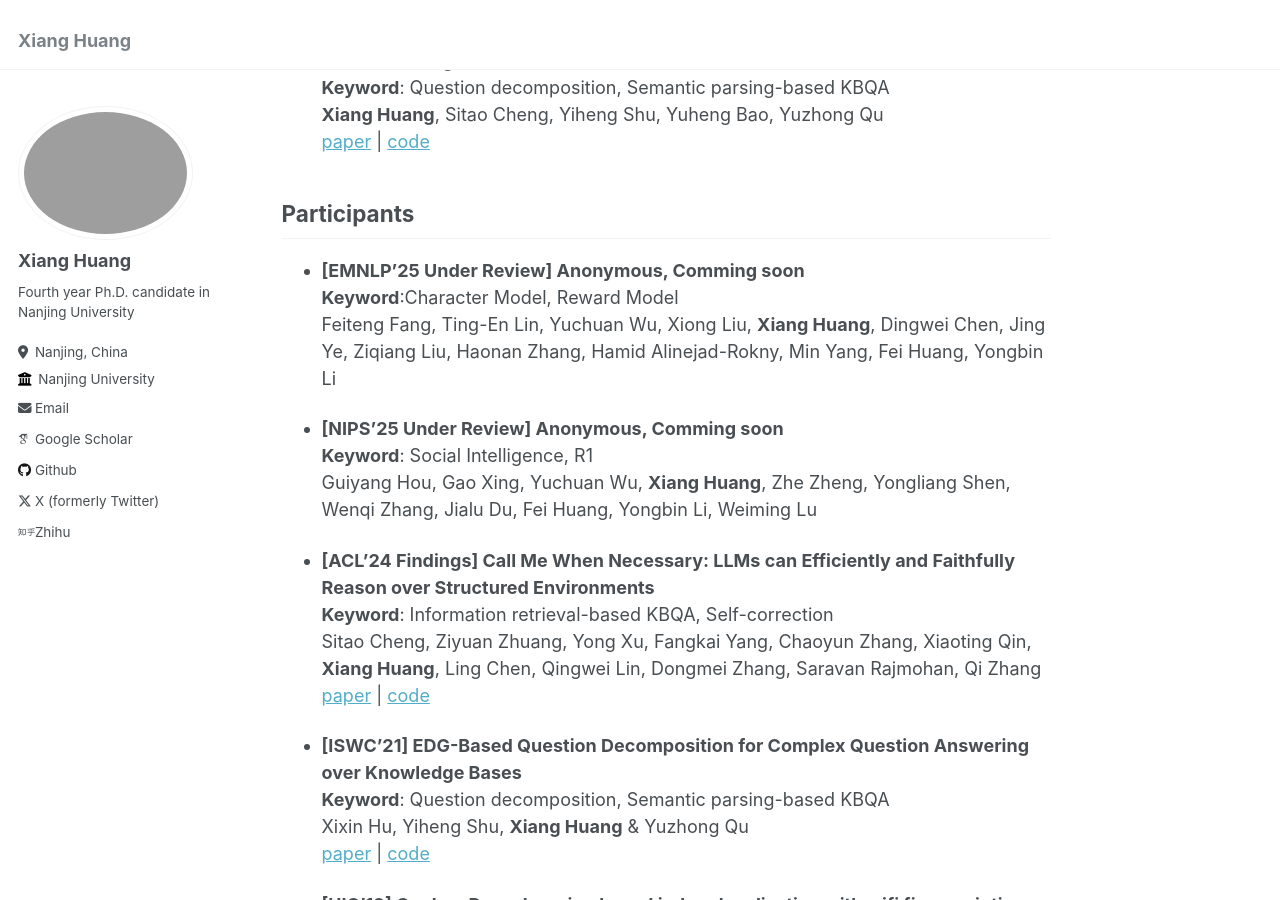
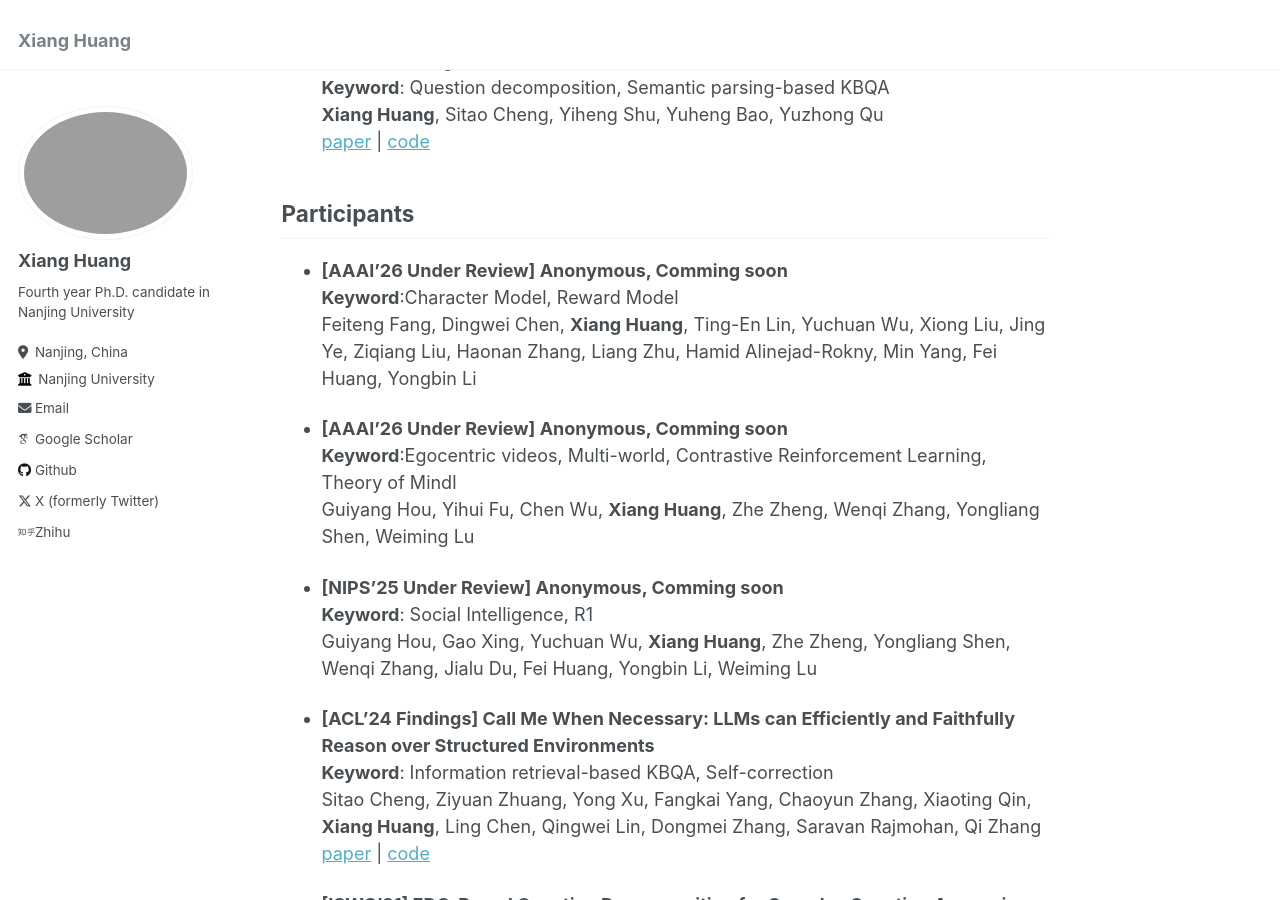
Before and after one commit to cdhx/cdhx.github.io, a Jekyll site: the page built from _pages/about.md, in a window 1280 px wide and 900 px high, scrolled down 1380 px. Built offline with Jekyll 4.4.1, drawn with Linux system fonts in a browser that asks for light colours; some web fonts are replaced.

Commit message:
Update about.md

```diff
--- a/_pages/about.md
+++ b/_pages/about.md
@@ -50,9 +50,13 @@ Publication
 
 ## Participants
 
-- **[EMNLP'25 Under Review] Anonymous, Comming soon** <br/>
+- **[AAAI'26 Under Review] Anonymous, Comming soon** <br/>
 **Keyword**:Character Model, Reward Model<br/>
-Feiteng Fang, Ting-En Lin, Yuchuan Wu, Xiong Liu, **Xiang Huang**, Dingwei Chen, Jing Ye, Ziqiang Liu, Haonan Zhang, Hamid Alinejad-Rokny, Min Yang, Fei Huang, Yongbin Li <br/>
+Feiteng Fang, Dingwei Chen, **Xiang Huang**, Ting-En Lin, Yuchuan Wu, Xiong Liu, Jing Ye, Ziqiang Liu, Haonan Zhang, Liang Zhu, Hamid Alinejad-Rokny, Min Yang, Fei Huang, Yongbin Li <br/>
+
+- **[AAAI'26 Under Review] Anonymous, Comming soon** <br/>
+**Keyword**:Egocentric videos, Multi-world, Contrastive Reinforcement Learning, Theory of Mindl<br/>
+Guiyang Hou, Yihui Fu, Chen Wu, **Xiang Huang**, Zhe Zheng, Wenqi Zhang, Yongliang Shen, Weiming Lu <br/>
 
 - **[NIPS'25 Under Review] Anonymous, Comming soon** <br/>
 **Keyword**: Social Intelligence, R1<br/>
@@ -97,5 +101,6 @@ Discrete Mathematics (2021-2025)
 Academic Services
 ===
 **Reviewer**
+- [AAAI 2026](https://openreview.net/group?id=AAAI.org/2026/Conference/Program_Committee&referrer=%5BHomepage%5D(%2F))
 - [ACL Rolling review 2025](https://openreview.net/group?id=aclweb.org/ACL/2025)
 - [EMNLP Rolling review 2025](https://openreview.net/group?id=aclweb.org/ACL/ARR/2025/May/Reviewers&referrer=%5BHomepage%5D(%2F)#assigned-submissions)
```
